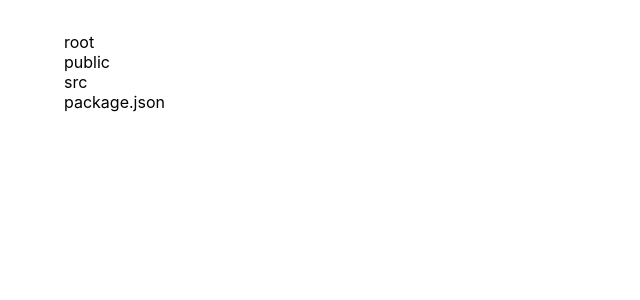
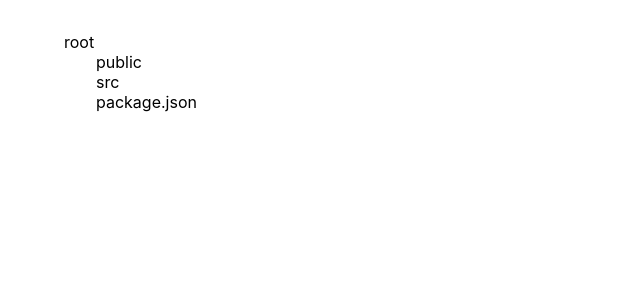
Before and after one commit to code0monkey1/react-interview-file-explorer, a React (Create React App) app: page / in a window 1280 px wide. Shown: the top 300 px of the page, without its empty margins (0-640 px from the left). Built offline with nearby package versions, Linux system fonts and the light colour scheme.

Commit message:
23 Apr 2023, 09:33

```diff
--- a/src/components/Folder.jsx
+++ b/src/components/Folder.jsx
@@ -18,7 +18,7 @@ const Folder = ({data,inputRef}) => {
 
   return<>
   {data.name}
-  {data.items.map((item) => <div>{item.name}</div>)}
+  {data.items.map((item) => <div style={{paddingLeft:"2rem"}}>{item.name}</div>)}
   </>
 
 }
```
